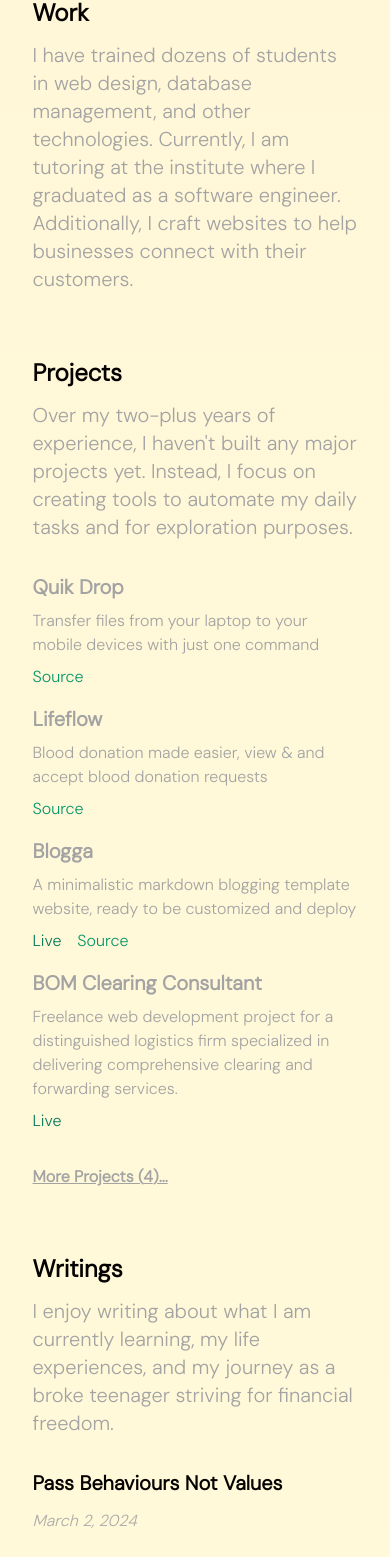
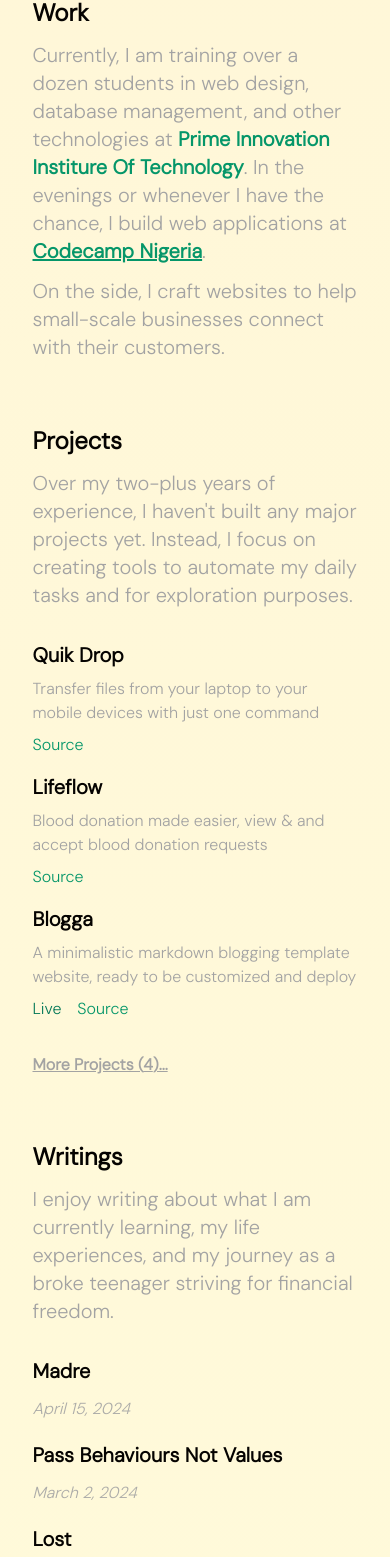
Before and after one commit to sommmtoooo/sommmtoooo-v2, a Next.js app: page / in a window 390 px wide. Shown: the part 1197-2754 px from the top of the page. Built offline with nearby package versions, Linux system fonts and the light colour scheme.

Commit message:
Update: Done Checkpoint 1

```diff
--- a/src/app/blog/page.tsx
+++ b/src/app/blog/page.tsx
@@ -1,7 +1,6 @@
 import BlogList from "@/components/BlogList";
 import { getDateYear } from "@/utils";
 import { POSTS_DIRECTORY, getPostMetaData } from "@/utils/posts.utils";
-import { Metadata } from "next";
 import Link from "next/link";
 import React from "react";
 
@@ -39,16 +38,22 @@ export default function page() {
 
   return (
     <section>
-      <div className="mb-20">
+      <div className="mb-10 lg:mb-20">
         <h1 className="text-3xl font-bold mb-2">Blog</h1>
         <p className="my-4">
           A place for my thoughts, adventures and experiences worth sharing...
         </p>
         <Link
           href={"/"}
-          className="underline font-bold transition-all text-emerald-700 hover:ml-4"
+          className="underline font-bold transition-[1000] text-emerald-700 mr-6 hover:ml-4"
         >
           Go Home
+        </Link>
+        <Link
+          href={"/projects"}
+          className="underline font-bold transition-[1000] text-emerald-700 hover:ml-4"
+        >
+          Projects
         </Link>
       </div>
 
--- a/src/app/page.tsx
+++ b/src/app/page.tsx
@@ -11,7 +11,14 @@ import ProjectCard from "@/components/ProjectCard";
 import { Project } from "@/types";
 
 export default function page() {
-  const posts = getPostMetaData(POSTS_DIRECTORY).filter((post) => !post.draft);
+  const posts = getPostMetaData(POSTS_DIRECTORY)
+    .filter((post) => !post.draft)
+    .sort(
+      (prev, next) =>
+        new Date(next.date).valueOf() - new Date(prev.date).valueOf(),
+    )
+    .slice(0, 3);
+
   return (
     <section className="">
       <Image
@@ -65,10 +72,25 @@ export default function page() {
       <section className="my-16">
         <h2 className="font-semibold text-2xl">Work</h2>
         <p className="text-neutral-400 my-3 max-w-prose text-xl">
-          I have trained dozens of students in web design, database management,
-          and other technologies. Currently, I am tutoring at the institute
-          where I graduated as a software engineer. Additionally, I craft
-          websites to help businesses connect with their customers.
+          Currently, I am training over a dozen students in web design, database
+          management, and other technologies at&nbsp;
+          <a className="text-emerald-600 font-semibold">
+            Prime Innovation Institure Of Technology
+          </a>
+          . In the evenings or whenever I have the chance, I build web
+          applications at{" "}
+          <a
+            target="_blank"
+            href="https://codecamp.ng/"
+            className="text-emerald-600 font-semibold underline"
+          >
+            Codecamp Nigeria
+          </a>
+          .{" "}
+        </p>
+        <p className="text-neutral-400 my-3 max-w-prose text-xl">
+          On the side, I craft websites to help small-scale businesses connect
+          with their customers.
         </p>
       </section>
 
@@ -82,7 +104,7 @@ export default function page() {
         </p>
 
         <div className="my-8">
-          {projects.map((project, index) => (
+          {projects.slice(0, 3).map((project, index) => (
             <ProjectCard key={index} project={project as Project} />
           ))}
         </div>
--- /dev/null
+++ b/src/app/projects/page.tsx
@@ -0,0 +1,55 @@
+import ProjectCard from "@/components/ProjectCard";
+import projects from "@/data/projects.json";
+import { Project } from "@/types";
+import Link from "next/link";
+
+export async function generateMetadata() {
+  return {
+    title: "Somtochukwu",
+    description: "Software Developer",
+    twitter: {
+      title: "Somtochukwu",
+      description: "Software Developer",
+      creator: "Sommmtoooo",
+      creatorId: "sommmtoooo",
+    },
+    openGraph: {
+      type: "website",
+      title: "Somtochukwu",
+      description: "Software Developer",
+      images: [
+        {
+          url: `https://sommmtoooo.vercel.app/og/Somto`,
+        },
+      ],
+    },
+  };
+}
+
+export default function page() {
+  return (
+    <section>
+      <div className="mb-10 lg:mb-20">
+        <h1 className="text-3xl font-bold mb-2">Projects</h1>
+        <Link
+          href={"/"}
+          className="underline font-bold transition-[1000] text-emerald-700 mr-6 hover:ml-4"
+        >
+          Go Home
+        </Link>
+        <Link
+          href={"/blog"}
+          className="underline font-bold transition-[1000] text-emerald-700 hover:ml-4"
+        >
+          Blog
+        </Link>
+      </div>
+
+      <div className="grid grid-cols-1 gap-6 lg:gap-12 md:grid-cols-2 lg:grid-cols-3">
+        {projects.map((project, index) => (
+          <ProjectCard key={index} project={project as Project} />
+        ))}
+      </div>
+    </section>
+  );
+}
--- a/src/components/BlogCard.tsx
+++ b/src/components/BlogCard.tsx
@@ -1,6 +1,5 @@
 import { Post } from "@/types";
 import { formatDate } from "@/utils";
-import Link from "next/link";
 
 interface Props {
   post: Post;
@@ -10,9 +9,9 @@ export default function BlogCard({ post }: Props) {
   return (
     <article className="my-5">
       <a href={`/blog/${post.slug}`}>
-        <h1 className="text-xl font-semibold transition-all hover:animate-pulse hover:italic">
+        <h2 className="text-xl font-semibold transition-all hover:animate-pulse hover:italic">
           {post.title}
-        </h1>
+        </h2>
       </a>
       <p className="max-w-prose italic text-md text-neutral-400 text-opacity-90 my-3">
         {formatDate(post.date)}
--- a/src/components/BlogList.tsx
+++ b/src/components/BlogList.tsx
@@ -9,7 +9,12 @@ interface Props {
 export default function BlogList({ year }: Props) {
   const posts = getPostMetaData(POSTS_DIRECTORY);
   const getPostsByYear = (year: number) => {
-    return posts.filter((post) => getDateYear(post.date) === year);
+    return posts
+      .filter((post) => getDateYear(post.date) === year)
+      .sort(
+        (prev, next) =>
+          new Date(next.date).valueOf() - new Date(prev.date).valueOf(),
+      );
   };
   const post_by_year = getPostsByYear(year);
 
--- a/src/components/ProjectCard.tsx
+++ b/src/components/ProjectCard.tsx
@@ -9,7 +9,7 @@ export default function ProjectCard({ project }: Props) {
 
   return (
     <div className="my-4">
-      <h2 className="text-xl text-neutral-400 font-semibold">{name}</h2>
+      <h2 className="text-xl font-semibold">{name}</h2>
       <p className="text-neutral-400 my-2">{description}</p>
       {url ? (
         <a
--- /dev/null
+++ b/src/posts/madre.md
@@ -0,0 +1,98 @@
+---
+title: Madre
+description: Elegy for my brave mother
+cover: /covers/madre.png
+keywords: elegy, mom, personal, life, regrets, pain
+date: 15 April 2024
+# draft: true
+---
+
+![](/covers/madre.png)
+
+Another day to spend without you
+
+Another day to ask for the meaning of life
+
+Another day to give in
+
+Another day to fight back
+
+I miss you mom
+
+What would I become without you huh
+
+Who do I have now to make proud
+
+With no one to cuddle
+
+No ears to hear my struggles and pain
+
+No valid reason to keep trying hard
+
+I miss you
+
+I miss you soo much
+
+My days now haunt me with regrets
+
+Where was I when you took the last breath
+
+How can I let go the only person who loved me
+
+How can I turn my back on the only person who graced me
+
+A person who loved me soo dearly she could die for me
+
+How blind was I ? Mom !
+
+Howwwwww ?
+
+I just want to see you again
+
+Even if it costs a lifetime
+
+It's worth it
+
+Because I love you
+
+If life graced me with children
+
+I know they be happy to know who you were
+
+My First Love | My Only Friend
+
+Thank You For All You Did Mom
+
+I'm grateful,I was scared of loosing you
+
+Ever since I was in school
+
+I didn't know it would be tis early mom
+
+I freaking didn't know
+
+I'd have stayed by your side
+
+I would have left everything
+
+I would have spent every second with you
+
+What's the point of everything now
+
+What's the point
+
+Why does death hide it's sting now from me
+
+I just want to feel you mom
+
+What's the world without your scent now
+
+Everything reeks of worthlessness
+
+Not even life makes sense
+
+How long do I have to live to see you ?
+
+I forever love you mom, forever, forever mom
+
+See you soon
```
